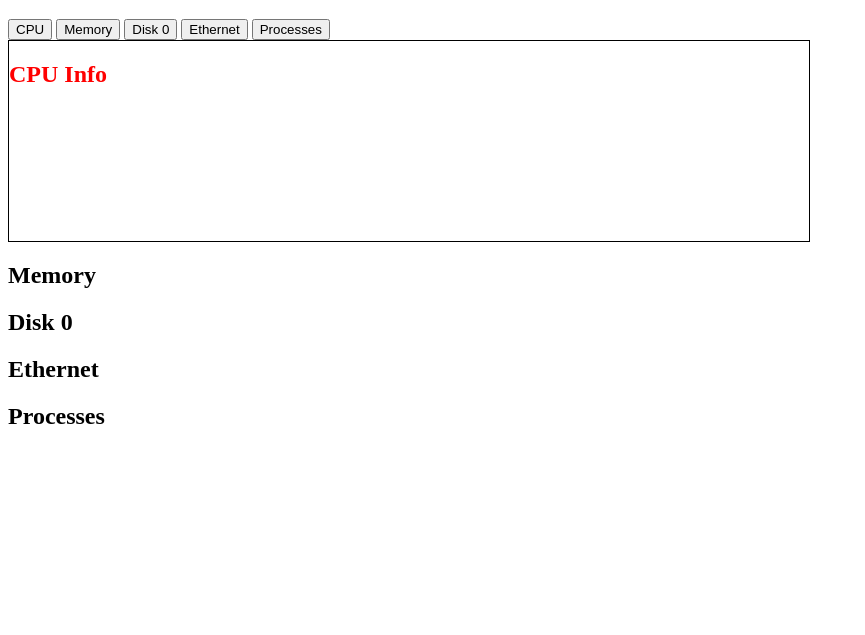
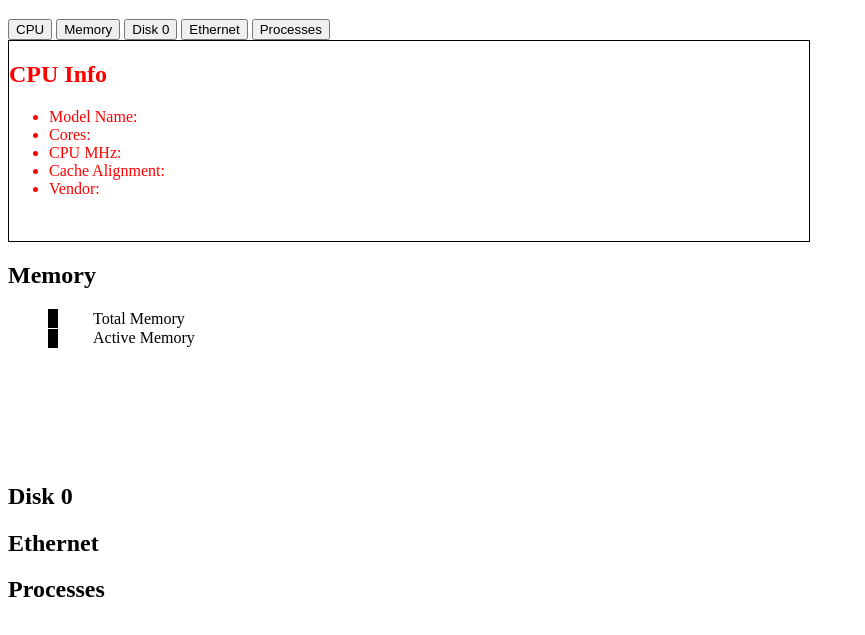
Before and after one commit to arjis02/ServerInfoUI, a website: page public/index.html in a window 1280 px wide. Shown: the part 61-696 px from the top of the page, without its empty margins (0-865 px from the left). Drawn offline with nearby package versions, Linux system fonts and the light colour scheme.

Commit message:
Modify cpuinfo and memory information

```diff
--- a/public/index.html
+++ b/public/index.html
@@ -1,7 +1,7 @@
 <!DOCTYPE html>
 <html>
   <head>
-    <link rel="stylesheet" type="text/css" href="main.css">
+    <link rel="stylesheet" href="main.css">
     <title>Server Information</title>
   </head>
 
@@ -9,8 +9,8 @@
     <h1>Look at all this information</h1>
 
     <div class="navigation-bar">
-      <button>CPU</button>
-      <button>Memory</button>
+      <button id="cpu-button">CPU</button>
+      <button id="mem-button">Memory</button>
       <button>Disk 0</button>
       <button>Ethernet</button>
       <button>Processes</button>
@@ -18,10 +18,44 @@
 
     <div class="cpuinfo">
       <h2>CPU Info</h2>
+      <ul>
+        <li>
+          <div class="title">Model Name: </div>
+          <span class="model-name"></span>
+        </li>
+        <li>
+          <div class="title">Cores: </div>
+          <span class="num-of-cores"></span>
+        </li>
+        <li>
+          <div class="title">CPU MHz: </div>
+          <span class="mhz"></span>
+        </li>
+        <li>
+          <div class="title">Cache Alignment: </div>
+          <span class="ca"></span>
+        </li>
+        <li>
+          <div class="title">Vendor: </div>
+          <span class="vendor"></span>
+        </li>
+      </ul>
     </div>
 
     <div class="memory">
       <h2>Memory</h2>
+      <figure>
+      <svg version="1.1" xmlns="http://www.w3.org/2000/svg" xmlns:xlink="http://www.w3.org/1999/xlink" class="chart" width="420" height="150" aria-labelledby="title" role="img">
+        <g class="bar1">
+          <rect width="10" height="19"></rect>
+          <text x="45" y="9.5" dy=".35em">Total Memory</text>
+        </g>
+        <g class="bar2">
+          <rect width="10" height="19" y="20"></rect>
+          <text x="45" y="28" dy=".35em">Active Memory</text>
+        </g>
+      </svg>
+      </figure>
     </div>
 
     <div class="disk">
@@ -35,5 +69,8 @@
     <div class="processes">
       <h2>Processes</h2>
     </div>
+
+    <script src="http://ajax.aspnetcdn.com/ajax/jQuery/jquery-1.12.0.min.js"></script>
+    <script src="main.js"></script>
   </body>
 </html>
```
